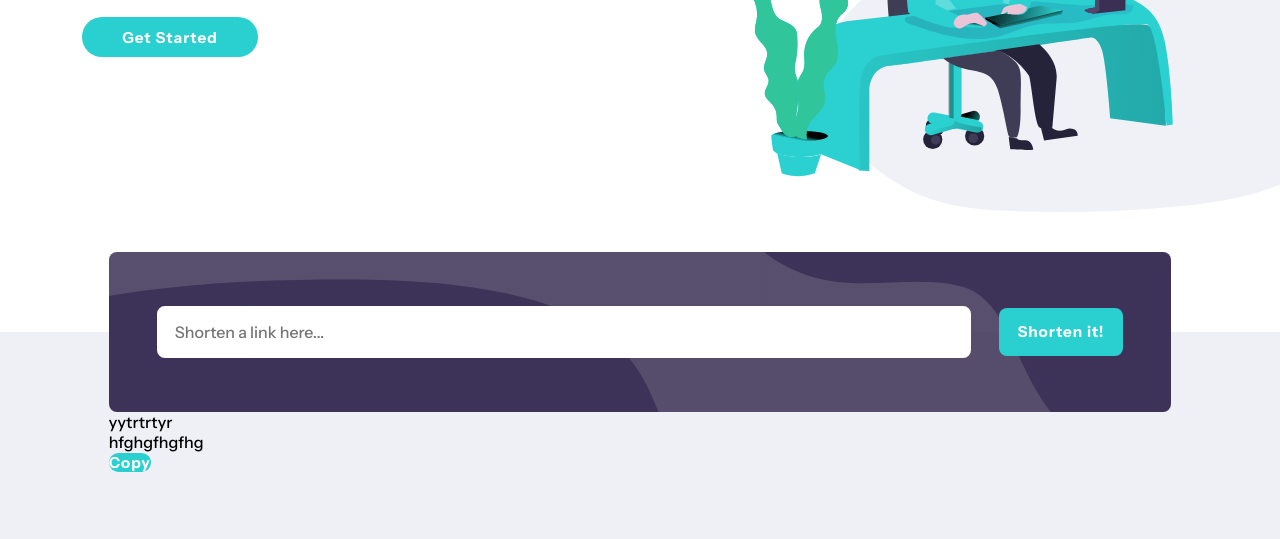
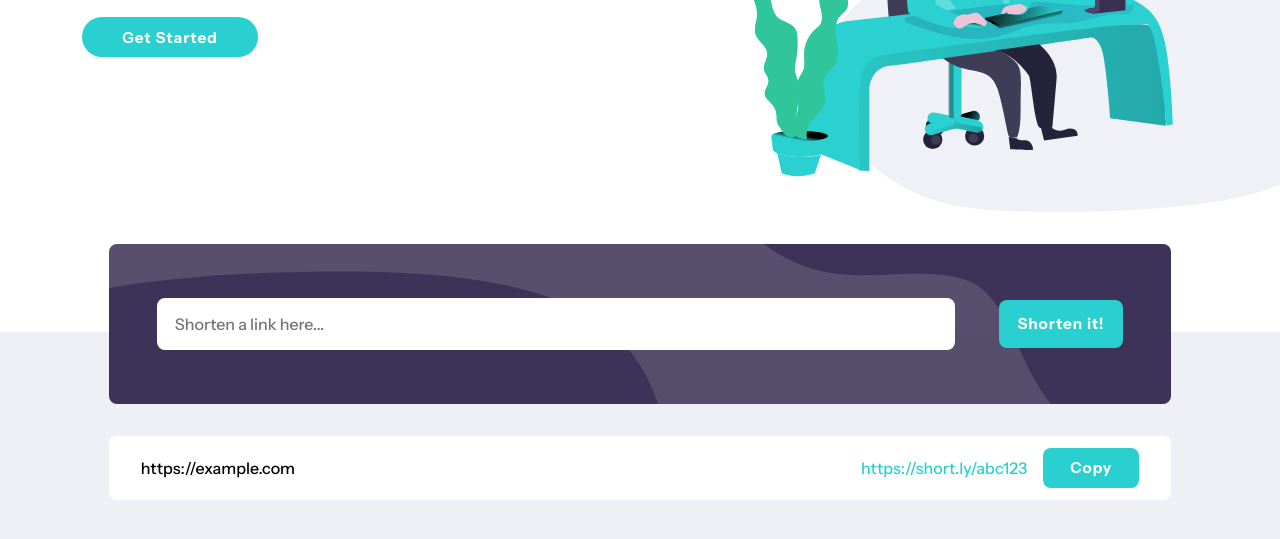
Before and after one commit to klaudiapalubska/URL-Shortening-API-Landing-Page, a website built with Parcel: page index.html in a window 1280 px wide. Shown: the part 305-844 px from the top of the page. Built offline with nearby package versions, Linux system fonts and the light colour scheme.

Commit message:
shorten section added

```diff
--- a/index.html
+++ b/index.html
@@ -134,20 +134,27 @@
             </div>
 
             <button
-              class="shortener-section__btn button button--primary button--primary-soft paragraph--interactive"
+              class="shortener-section__btn button button--primary-soft paragraph--interactive"
             >
               Shorten it!
             </button>
           </div>
-          <ul class="shortener-section__links">
-            <li class="shortener-section__item">
-              <p class="shortener-section__link paragraph">yytrtrtyr</p>
-              <p class="shortener-section__short-link paragraph">hfghgfhgfhg</p>
-              <button
-                class="shortener-section__btn--small button button--primary paragraph--interactive"
-              >
-                Copy
-              </button>
+
+          <ul class="shortened-link__box">
+            <li class="shortened-link">
+              <p class="shortened-link__original paragraph">
+                https://example.com
+              </p>
+              <div class="shortened-link__copy-box">
+                <p class="shortened-link__short paragraph">
+                  https://short.ly/abc123
+                </p>
+                <button
+                  class="shortened-link__copy-button button button--primary-soft paragraph--interactive"
+                >
+                  Copy
+                </button>
+              </div>
             </li>
           </ul>
         </div>
--- a/src/sass/components/_index.scss
+++ b/src/sass/components/_index.scss
@@ -2,3 +2,4 @@
 @forward "buttons";
 @forward "hamburger";
 @forward "mobile-menu";
+@forward "shortened-links";
--- /dev/null
+++ b/src/sass/components/_shortened-links.scss
@@ -0,0 +1,31 @@
+@use "../abstracts/index" as a;
+
+.shortened-link {
+  @include a.center-flex;
+  justify-content: space-between;
+  width: 100%;
+  &__box {
+    width: 83vw;
+    max-width: 84.375rem;
+    height: 4rem;
+    background-color: a.$neutral-0-color;
+    border-radius: a.$main-border-radius;
+    @include a.center-flex;
+    margin-top: 2rem;
+    padding: 0 2rem;
+  }
+  &__original {
+    // font-size: clamp(0.75rem, 2vw, 1rem);
+  }
+  &__copy-box {
+    @include a.center-flex;
+  }
+  &__short {
+    margin-right: 1rem;
+    color: a.$primary-color;
+  }
+  &__copy-button {
+    width: 6rem;
+    height: 2.5rem;
+  }
+}
--- a/src/sass/pages/_main-page.scss
+++ b/src/sass/pages/_main-page.scss
@@ -100,8 +100,6 @@
   height: 20rem;
   margin-top: var(--page-large-margin-top);
   @include a.center-flex;
-  &__box {
-  }
   &__shorten-it {
     background-image: linear-gradient(
         rgba(a.$primary-color-2, 0.85),
@@ -117,10 +115,26 @@
     @include a.center-flex;
     justify-content: flex-start;
     padding: 0 3rem;
+
+    @include a.responsive(a.$mobile-breakpoint) {
+      background-image: linear-gradient(
+          rgba(a.$primary-color-2, 0.85),
+          rgba(a.$primary-color-2, 0.85)
+        ),
+        url("../icons/bg-shorten-mobile.svg");
+      flex-direction: column;
+      padding: 1rem 2rem;
+      padding-left: 2rem;
+    }
   }
   &__field {
     width: 95%;
     border-radius: a.$main-border-radius;
+    @include a.responsive(a.$mobile-breakpoint) {
+      margin: 0;
+      padding: 0.5rem;
+      width: 101%;
+    }
   }
   &__input {
     background-color: a.$neutral-0-color;
@@ -130,7 +144,19 @@
     color: a.$neutral-700-color;
     border-radius: a.$main-border-radius;
     border: 2px solid a.$neutral-0-color;
-    padding-left: 1rem;
+    text-indent: 1rem;
+
+    @include a.responsive(a.$mobile-breakpoint) {
+      padding: 0;
+      margin: 0;
+      margin-top: -0.2rem;
+      margin-left: -3px;
+    }
+    @include a.responsive(24.0625em) {
+      text-indent: 0.5rem;
+      font-size: 0.9rem;
+    }
+
     &:hover {
       cursor: pointer;
       background-color: a.$background-color;
@@ -155,15 +181,12 @@
     width: 9rem;
     height: 3rem;
     margin-left: 3rem;
-    &--small {
+    @include a.responsive(a.$mobile-breakpoint) {
+      width: 97%;
+      padding: 0;
+      margin: 0;
+      margin-top: 0.85rem;
+      margin-left: -3px;
     }
   }
-  &__links {
-  }
-  &__item {
-  }
-  &__link {
-  }
-  &__short-link {
-  }
 }
```
Also changed, not shown: src/icons/bg-shorten-mobile.svg (renamed from images/bg-shorten-mobile.svg).
